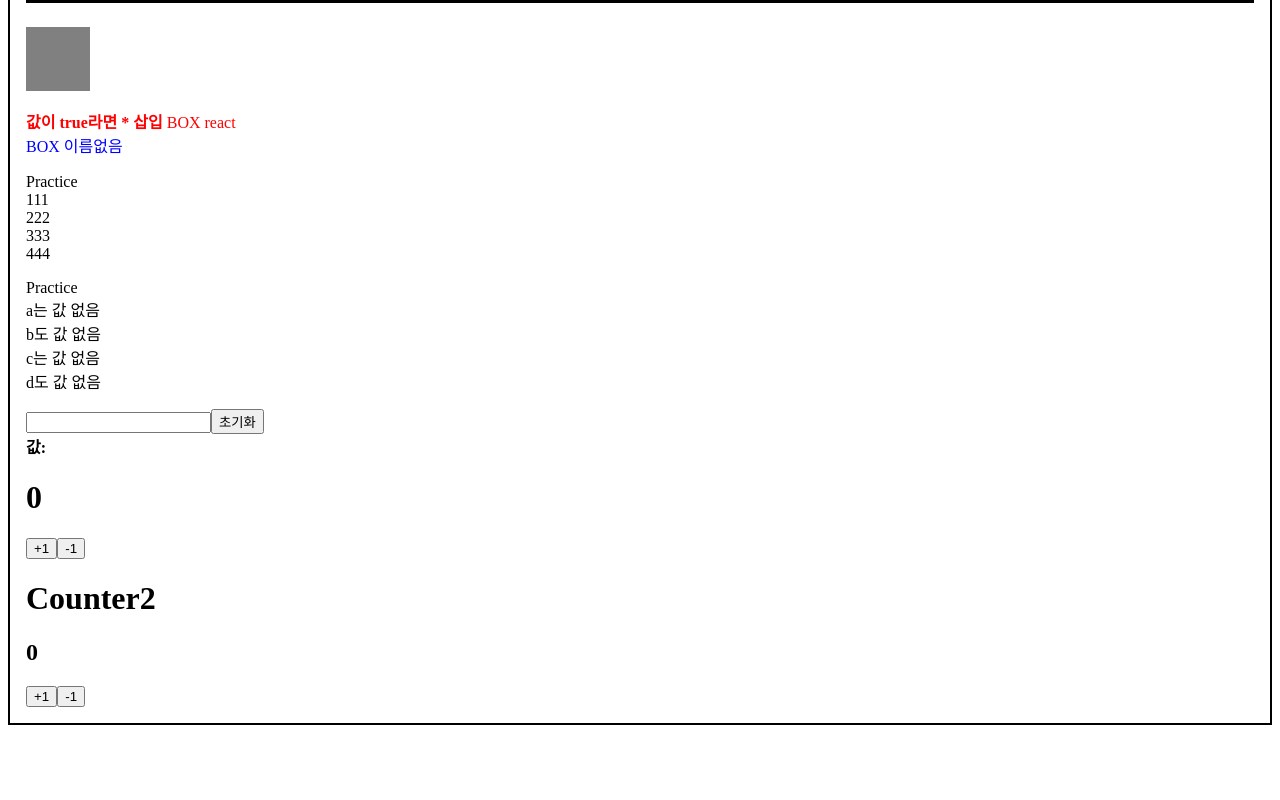
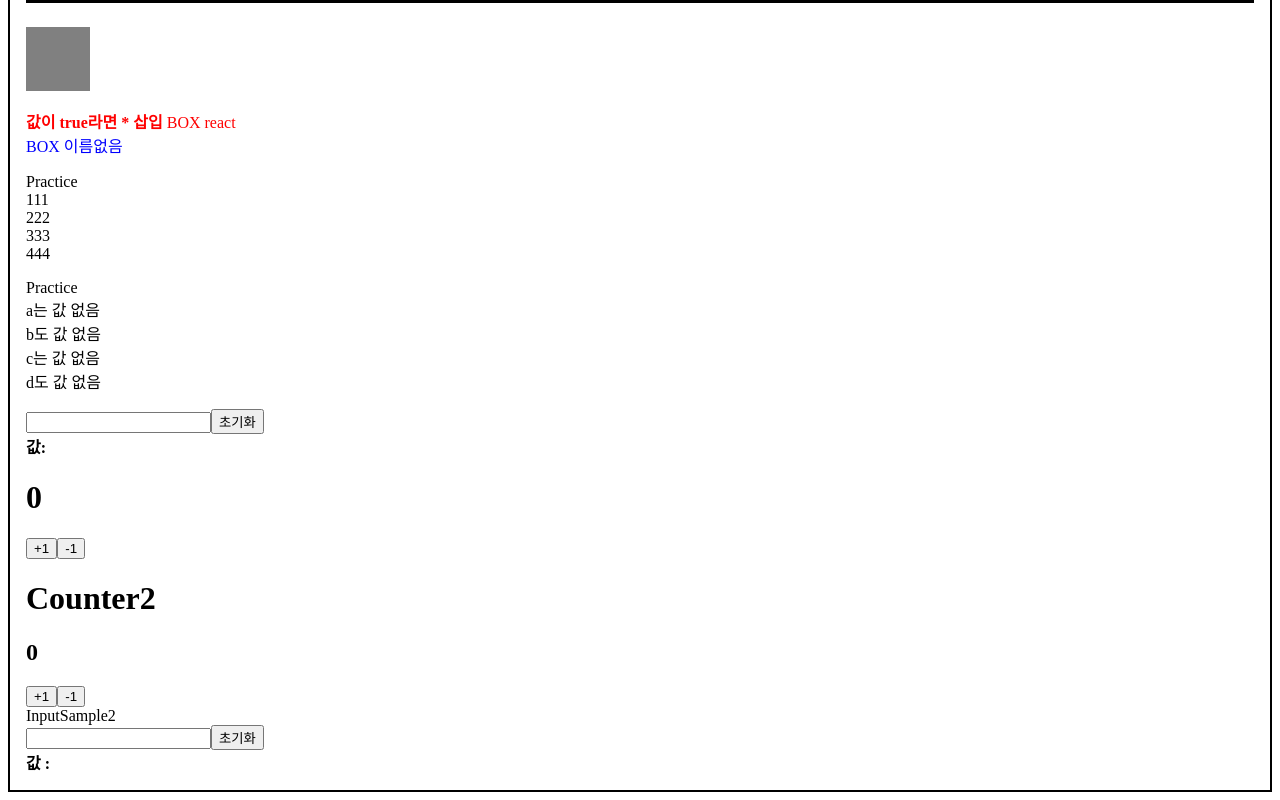
Before and after one commit to qkaxhfms/practice_react_2, a React (Create React App) app in the folder begin-react/: page / in a window 1280 px wide. Shown: the part 282-1082 px from the top of the page. Before the commit the page ends 1015 px from the top, so only its background shows below. Built offline with nearby package versions, Linux system fonts and the light colour scheme.

Commit message:
input 상태관리 #2

```diff
--- a/begin-react/src/App.js
+++ b/begin-react/src/App.js
@@ -6,6 +6,7 @@ import Wrapper from './Wrapper';
 import Counter from "./Counter";
 import Counter2 from "./Counter2";
 import InputSample from "./InputSample";
+import InputSample2 from "./InputSample2";
 import './css/App.css';
 
 function App() {
@@ -33,6 +34,7 @@ function App() {
       <InputSample />
       <Counter />
       <Counter2 />
+      <InputSample2 />
     </Wrapper>
   );
 }
--- /dev/null
+++ b/begin-react/src/InputSample2.js
@@ -0,0 +1,26 @@
+import React,{useState} from 'react';
+
+function InputSample2(){
+    const [text,setText] = useState('');
+    const onChange = (e) => {
+        setText(e.target.value);
+    }
+    const onReset = () => {
+        setText('');
+    }
+
+    return(
+        <>
+            <div>InputSample2</div>
+            <div>
+                <input onChange={onChange} value={text}/>
+                <button onClick={onReset}>초기화</button>
+                <div>
+                    <b>값 : {text}</b>
+                </div>
+            </div>
+        </>
+    )
+}
+
+export default InputSample2;
```
